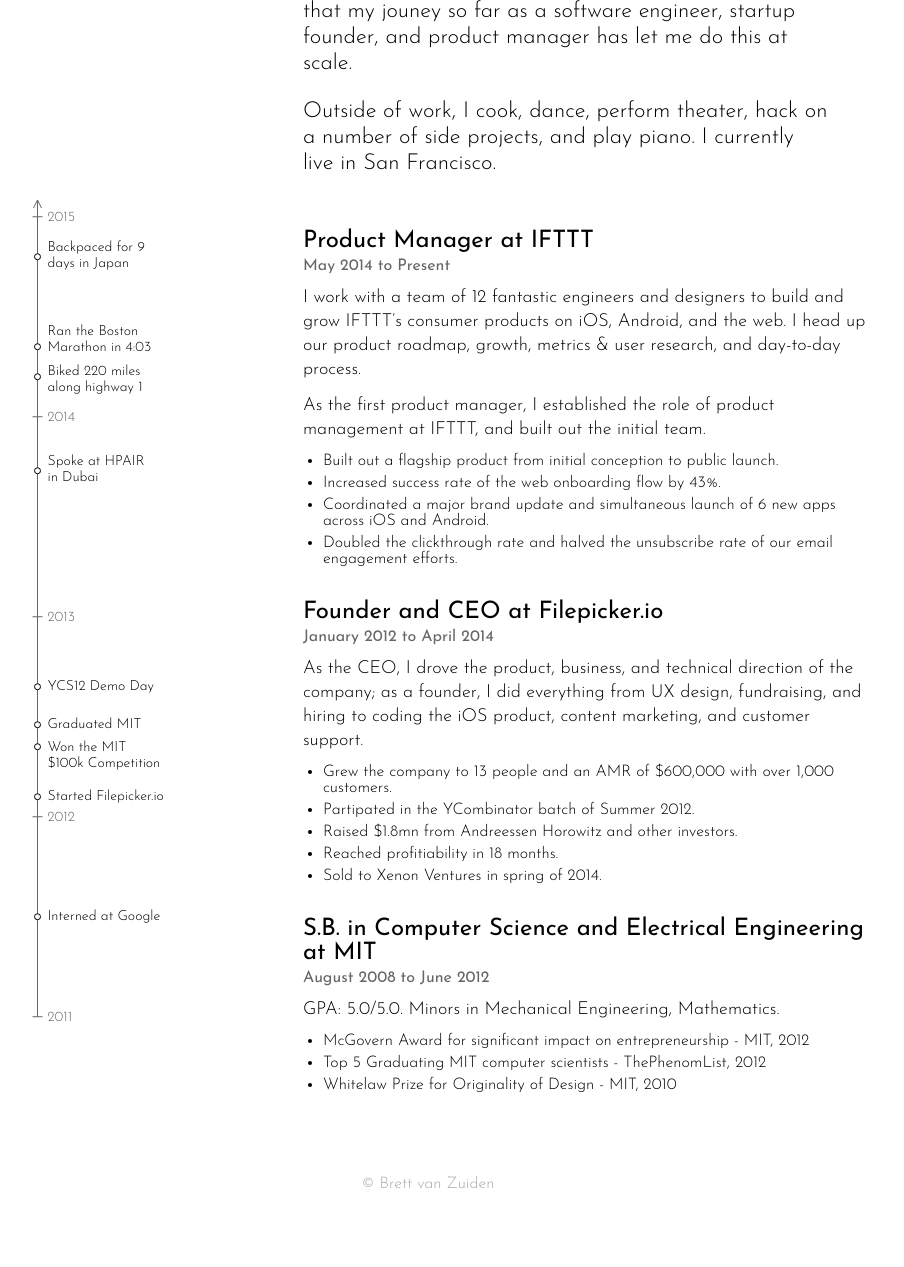
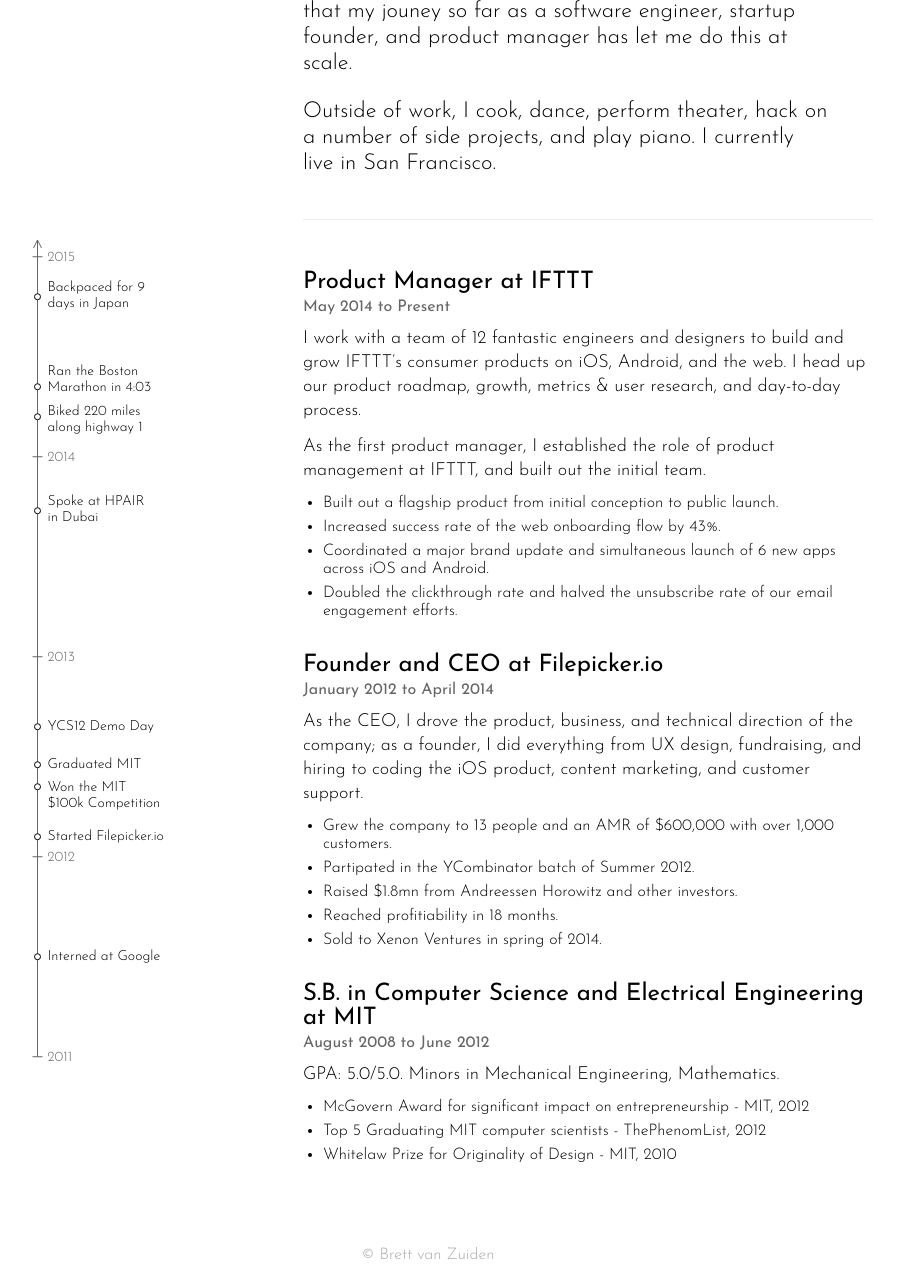
Before and after one commit to brettcvz/brettcvz.com, a Django app: page /about/ in a window 1280 px wide. Shown: the part 359-1626 px from the top of the page, without its empty margins (212-1116 px from the left). Before the commit the page ends 1547 px from the top, so only its background shows below. Run offline with Django 3.2, Linux system fonts and the light colour scheme.

Commit message:
Minor polish tweaks
Still todo: polish post page

```diff
--- a/static/css/base.css
+++ b/static/css/base.css
@@ -328,7 +328,7 @@
     display:inline-block;
     width: 200px;
     margin: 0;
-    margin-top: 250px;
+    margin-top: 290px;
 }
 
 .timeline text.year {
@@ -351,10 +351,12 @@
 .timeline-entries {
     display:inline-block;
     width: 570px;
-    margin: 0;
-    margin-bottom: 50px;
     list-style: none;
+
+    margin: 20px 0 50px;
     padding: 0;
+    border-top: 1px solid #EEE;
+    padding-top: 20px;
 }
 
 .timeline-entries>li {
@@ -389,6 +391,7 @@
 .timeline-entries .highlights li{
     font-size: 16px;
     padding: 3px 0;
+    line-height: 18px;
 }
 
 .timeline-entries .event p,
```
